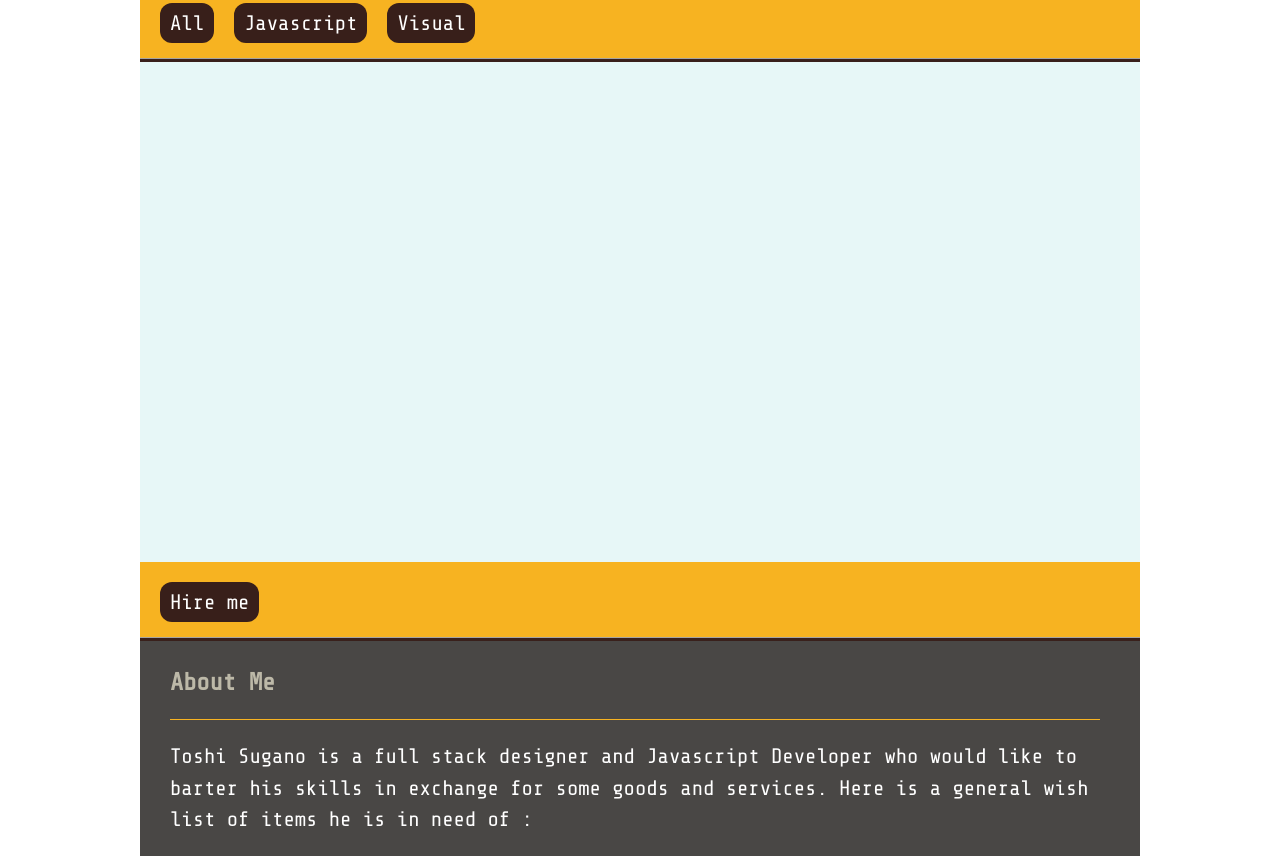
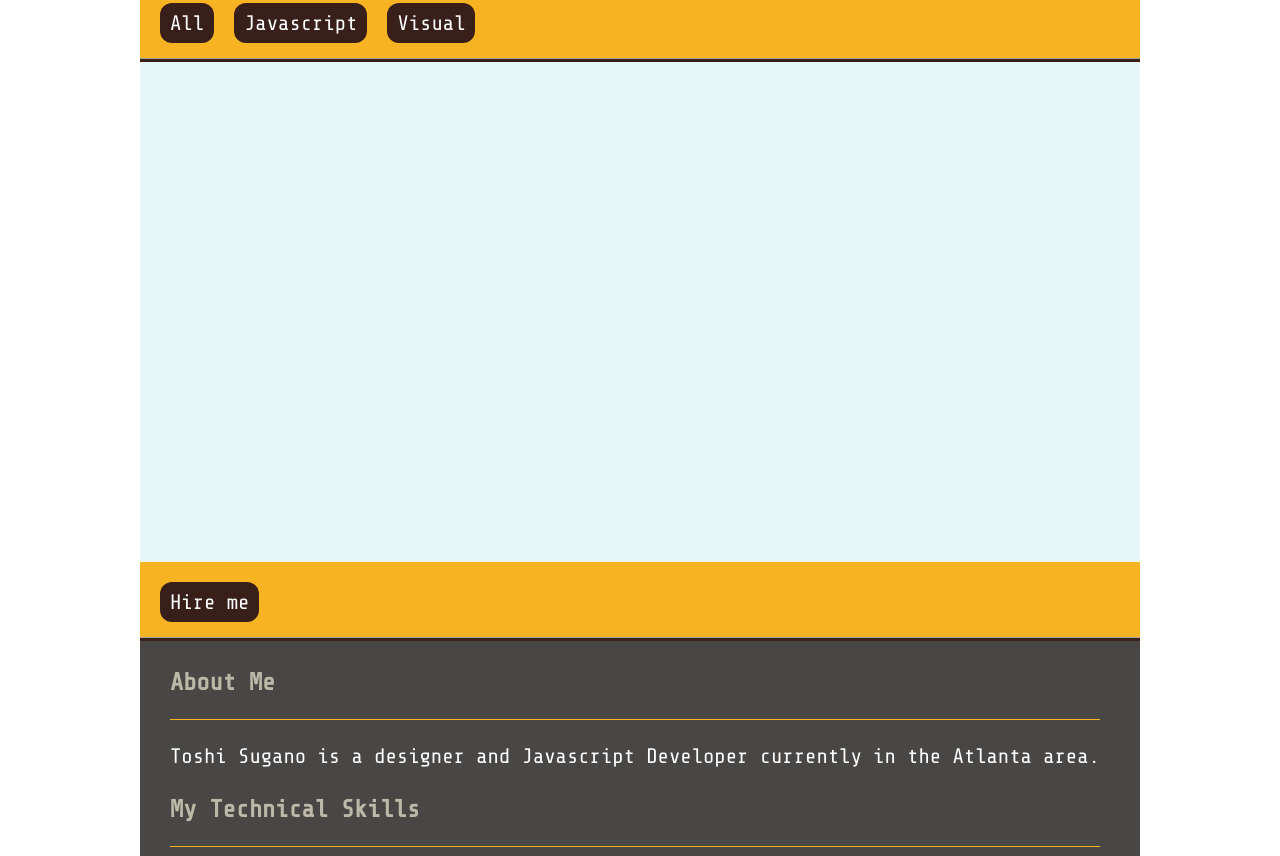
Before and after one commit to toshisugano/onagusfolio, a website: page home.html in a window 1280 px wide. Shown: the part 87-943 px from the top of the page. Drawn offline with nearby package versions, Linux system fonts and the light colour scheme; files that its build step writes are made by us from their sources.

Commit message:
revision

```diff
--- a/home.html
+++ b/home.html
@@ -44,7 +44,7 @@
                 <div class="wrapper">
                 <h3 id="aboutHeader">About Me</h3>
                 <hr style="background:#f7b321; border:0; height:1px" />
-                <p class="about">Toshi Sugano is a full stack designer and Javascript Developer who would like to barter his skills in exchange for some goods and services. Here is a general wish list of items he is in need of : <br/>
+                <p class="about">Toshi Sugano is a designer and Javascript Developer currently in the Atlanta area.<br/>
                 </p>
                 <h3 id="tagHeader">My Technical Skills</h3>
                 <hr style="background:#f7b321; border:0; height:1px" />
```
Also changed, not shown: projects/leechesposter/index.html (+0 -1 lines).
